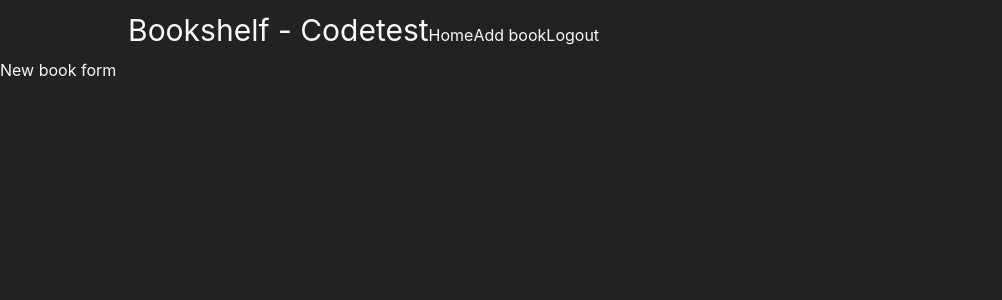
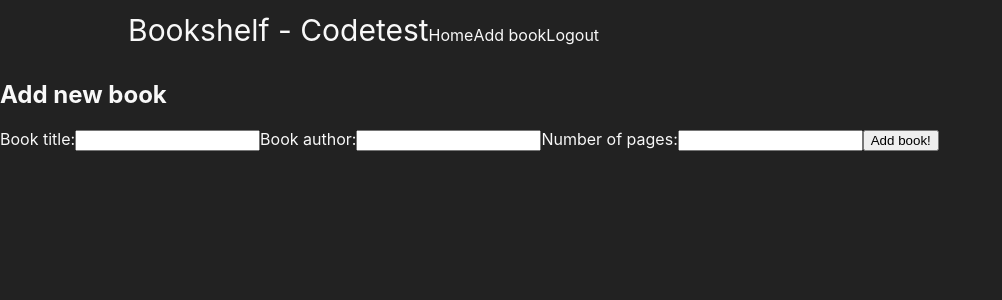
Before and after one commit to C-Corfixen/codetest-writereader, a React (Create React App) app: page /addBook in a window 1280 px wide. Shown: the top 300 px of the page, without its empty margins (0-1002 px from the left). Built offline with nearby package versions, Linux system fonts and the light colour scheme.

Commit message:
Setup basic form for adding books. Needs validation and data saving

```diff
--- /dev/null
+++ b/src/components/book-form/book-form.component.jsx
@@ -0,0 +1,33 @@
+import { useState } from 'react';
+
+const BookForm = () => {
+  const [title, setTitle] = useState('');
+  const [author, setAuthor] = useState('');
+  const [pages, setPages] = useState('');
+
+  const handleSubmit = (e) => {
+    e.preventDefault();
+
+    console.log({title, author, pages});
+  }
+
+  return(
+    <div>
+      <h2>Add new book</h2>
+      <form onSubmit={handleSubmit}>
+        <label htmlFor="title">Book title:</label>
+        <input type="text" id="title" value={title} onChange={(e) => setTitle(e.target.value)} />
+
+        <label htmlFor="author">Book author:</label>
+        <input type="text" id="author" value={author} onChange={(e) => setAuthor(e.target.value)} />
+
+        <label htmlFor="pages">Number of pages:</label>
+        <input type="number" id="pages" value={pages} onChange={(e) => setPages(e.target.value)} />
+
+        <button>Add book!</button>
+      </form>
+    </div>
+  )
+}
+
+export default BookForm;
--- a/src/pages/add-book-page/add-book-page.component.jsx
+++ b/src/pages/add-book-page/add-book-page.component.jsx
@@ -1,7 +1,9 @@
+import BookForm from "../../components/book-form/book-form.component"
+
 const AddBookPage = () => {
   return(
     <div className="add-book-container">
-      New book form
+      <BookForm />
     </div>
   )
 }
```
Also changed, not shown: src/components/book-form/book-form.styles.css (added), 1 other file (tests, documents, lock files or other folders).
